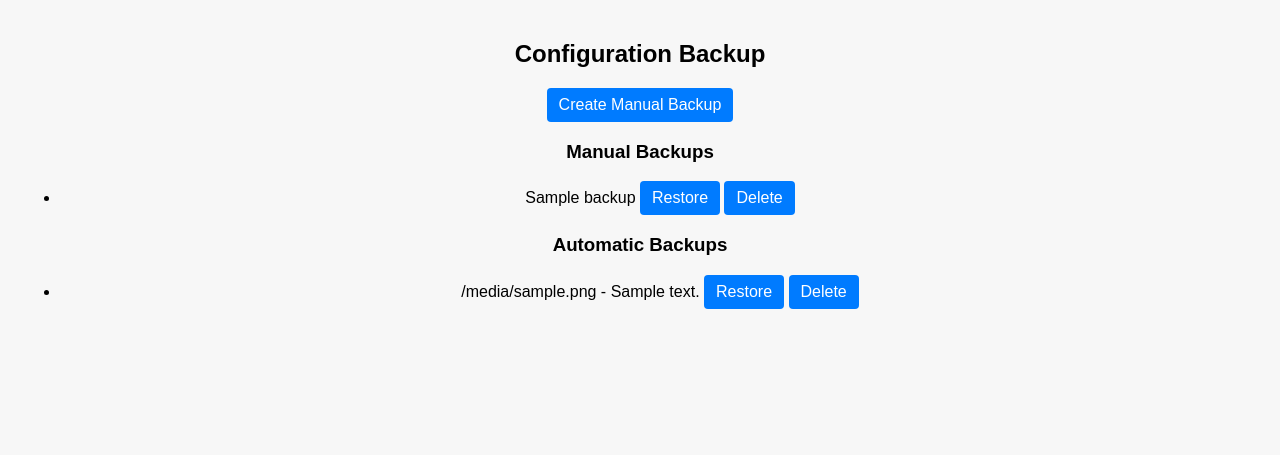
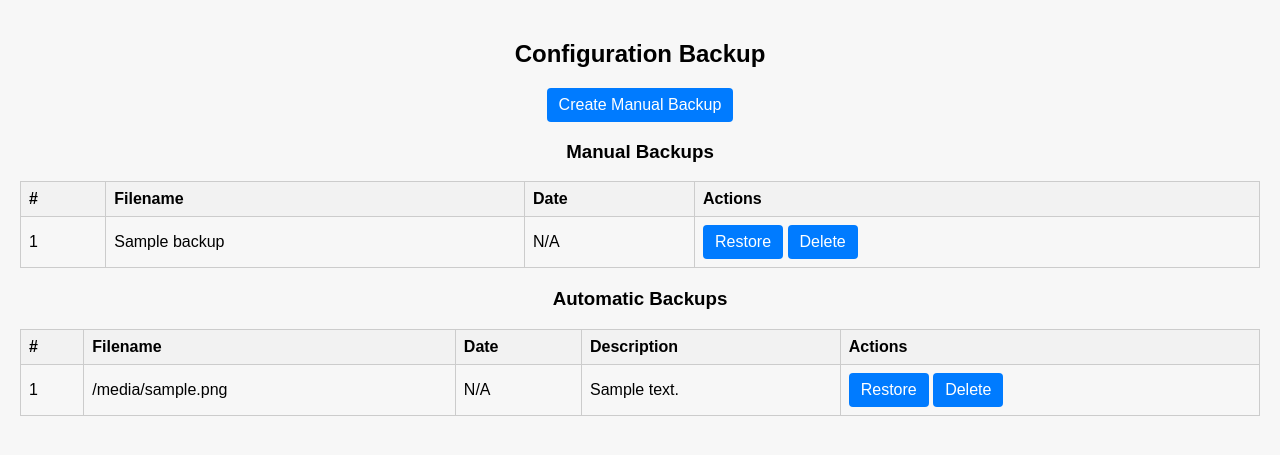
Before and after one commit to mlamoure/indigo-auto-lights, a Flask app: template Auto Lights.indigoPlugin/Contents/Server Plugin/config_web_editor/templates/config_backup.html in a window 1280 px wide. Shown: the part 110-565 px from the top of the page. Run offline with Flask 3, Linux system fonts and the light colour scheme; the template is opened without the code that fills it: most values are stand-ins (such as "Sample title", 1, 10 or a date in 2020).

Commit message:
refactor: Convert backup lists to styled tables with date columns

```diff
--- a/Auto Lights.indigoPlugin/Contents/Server Plugin/config_web_editor/templates/config_backup.html
+++ b/Auto Lights.indigoPlugin/Contents/Server Plugin/config_web_editor/templates/config_backup.html
@@ -15,42 +15,79 @@
             Backup
         </button>
         <h3>Manual Backups</h3>
-        <ul id="manual-backups-list">
+        <table class="zones-table">
+          <thead>
+            <tr>
+              <th>#</th>
+              <th>Filename</th>
+              <th>Date</th>
+              <th>Actions</th>
+            </tr>
+          </thead>
+          <tbody id="manual-backups-list">
             {% for backup in manual_backups %}
-            <li>
-                {{ backup }}
+            <tr>
+              <td>{{ loop.index }}</td>
+              <td>{{ backup }}</td>
+              <td>
+                {% set backup_timestamp = backup|replace('manual_backup_', '')|replace('.json', '') %}
+                {% if backup_timestamp|length == 14 %}
+                {% set formatted_date = backup_timestamp[0:4] ~ '-' ~ backup_timestamp[4:6] ~ '-' ~ backup_timestamp[6:8] ~ ' ' ~ backup_timestamp[8:10] ~ ':' ~ backup_timestamp[10:12] ~ ':' ~ backup_timestamp[12:14] %}
+                {{ formatted_date }}
+                {% else %}
+                N/A
+                {% endif %}
+              </td>
+              <td>
                 <form method="post" style="display:inline;">
                     <input type="hidden" name="backup_type" value="manual">
                     <input type="hidden" name="backup_file" value="{{ backup }}">
-                    <button type="submit" name="action" value="restore"
-                            class="btn">Restore
-                    </button>
-                    <button type="submit" name="action" value="delete"
-                            class="btn">Delete
-                    </button>
+                    <button type="submit" name="action" value="restore" class="btn">Restore</button>
+                    <button type="submit" name="action" value="delete" class="btn">Delete</button>
                 </form>
-            </li>
+              </td>
+            </tr>
             {% endfor %}
-        </ul>
+          </tbody>
+        </table>
         <h3>Automatic Backups</h3>
-        <ul id="auto-backups-list">
+        <table class="zones-table">
+          <thead>
+            <tr>
+              <th>#</th>
+              <th>Filename</th>
+              <th>Date</th>
+              <th>Description</th>
+              <th>Actions</th>
+            </tr>
+          </thead>
+          <tbody id="auto-backups-list">
             {% for backup in auto_backups %}
-            <li>
-                {{ backup.filename }} - {{ backup.description }}
+            <tr>
+              <td>{{ loop.index }}</td>
+              <td>{{ backup.filename }}</td>
+              <td>
+                {% set backup_timestamp = backup.filename|replace('auto_backup_', '')|replace('.json', '') %}
+                {% if backup_timestamp|length == 14 %}
+                {% set formatted_date = backup_timestamp[0:4] ~ '-' ~ backup_timestamp[4:6] ~ '-' ~ backup_timestamp[6:8] ~ ' ' ~ backup_timestamp[8:10] ~ ':' ~ backup_timestamp[10:12] ~ ':' ~ backup_timestamp[12:14] %}
+                {{ formatted_date }}
+                {% else %}
+                N/A
+                {% endif %}
+              </td>
+              <td>{{ backup.description }}</td>
+              <td>
                 <form method="post" style="display:inline;">
                     <input type="hidden" name="backup_type" value="auto">
-                    <input type="hidden" name="backup_file" value="{{
-backup.filename }}">
-                    <button type="submit" name="action" value="restore"
-                            class="btn">Restore
-                    </button>
-                    <button type="submit" name="action" value="delete"
-                            class="btn">Delete
-                    </button>
+                    <input type="hidden" name="backup_file" value="{{ backup.filename }}">
+                    <button type="submit" name="action" value="restore" class="btn">Restore</button>
+                    <button type="submit" name="action" value="delete" class="btn">Delete</button>
                 </form>
-            </li>
+              </td>
+            </tr>
             {% endfor %}
-        </ul>
+          </tbody>
+        </table>
     </div>
 </div>
 <script>
```
